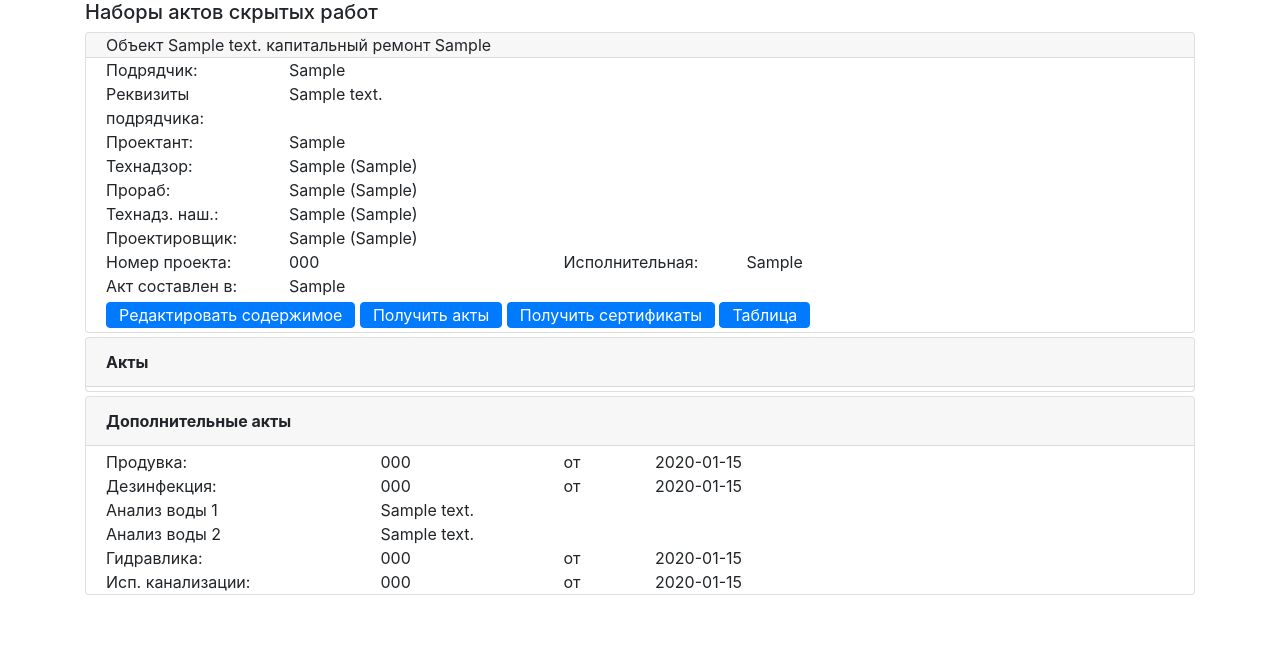
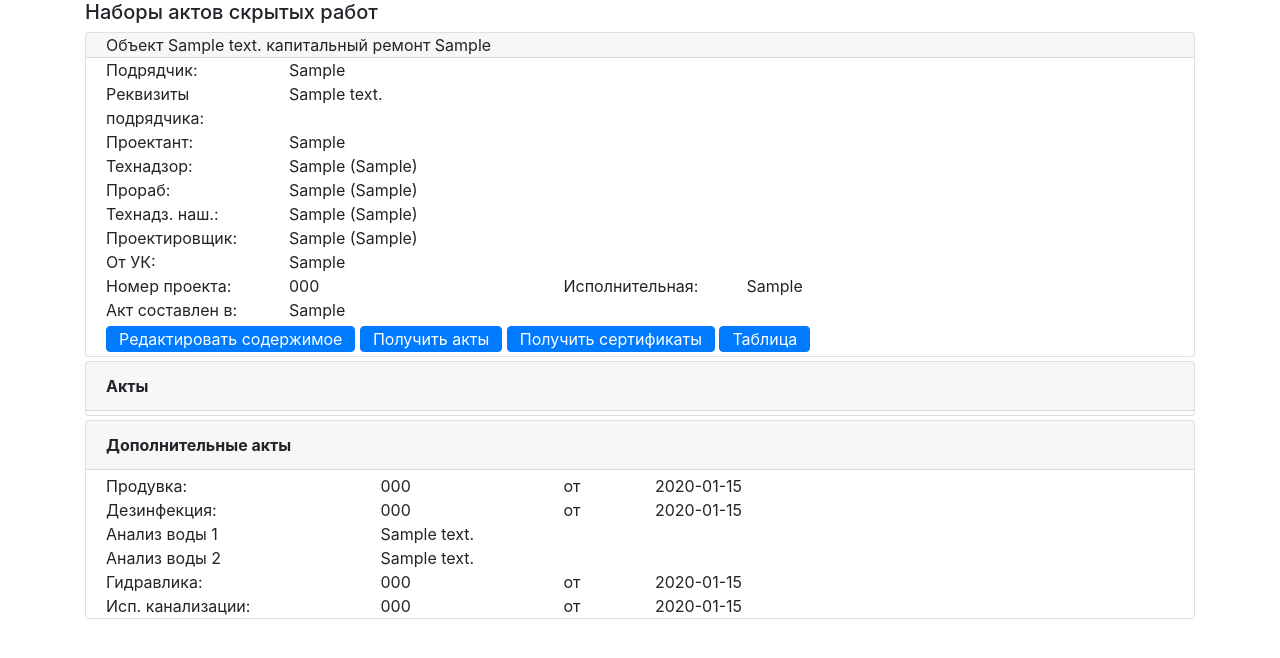
Before and after one commit to dezhik74/ActHiddeen, a Django app: a page that uses app/acts/hiddenactsbase/templates/hiddenactsbase/object_detail.html in a window 1280 px wide. Shown: the part 56-714 px from the top of the page. Run offline with Django 3.2, Linux system fonts and the light colour scheme; a user stored in the database is signed in; tables that the repository leaves empty hold one stand-in row (values such as "Sample post"); some libraries are stand-ins or nearby versions.

Commit message:
0.9.9 представитель УК в БД

```diff
--- a/app/acts/hiddenactsbase/models.py
+++ b/app/acts/hiddenactsbase/models.py
@@ -45,6 +45,7 @@
     contractor_engineer = models.CharField(max_length=200, verbose_name='Прораб')
     contractor_supervisor = models.CharField(max_length=200, verbose_name='Технадзор наш', blank=True)
     designer_engineer = models.CharField(max_length=200, verbose_name='Проектировщик', blank=True)
+    service_engineer = models.CharField(max_length=200, verbose_name='От УК', blank=True)
     project_number = models.CharField(max_length=100, verbose_name='Ном. проекта')
     exec_documents = models.CharField(max_length=500, verbose_name='Исполн.')
     supervisor_engineer_decree = models.CharField(max_length=200, verbose_name='Приказ технадзора')
--- a/app/acts/hiddenactsbase/templates/hiddenactsbase/object_detail.html
+++ b/app/acts/hiddenactsbase/templates/hiddenactsbase/object_detail.html
@@ -36,6 +36,10 @@
                     <div class="row">
                         <div class="col-md-2">Проектировщик:</div>
                         <div class="col-md-10">{{ my_obj.designer_engineer }} ({{ my_obj.designer_engineer_decree }})</div>
+                    </div>
+                    <div class="row">
+                        <div class="col-md-2">От УК:</div>
+                        <div class="col-md-10">{{ my_obj.service_engineer }}</div>
                     </div>
                     <div class="row">
                         <div class="col-md-2">Номер проекта:</div>
--- a/app/acts/hiddenactsbase/templates/hiddenactsbase/object_edit.html
+++ b/app/acts/hiddenactsbase/templates/hiddenactsbase/object_edit.html
@@ -70,6 +70,10 @@
                         <div class="col-sm-4">{{ form.designer_engineer }}</div>
                         <div class="col-sm-2 col-form-label-sm">{{ form.designer_engineer_decree.label }}</div>
                         <div class="col-sm-4">{{ form.designer_engineer_decree }}</div>
+                    </div>
+                    <div class="form-group row mb-1">
+                        <div class="col-sm-2 col-form-label-sm">{{ form.service_engineer.label }}</div>
+                        <div class="col-sm-10">{{ form.service_engineer }}</div>
                     </div>
                     <div class="form-group row mb-1">
                         <div class="col-sm-2 col-form-label-sm">{{ form.project_number.label }}</div>
```
Also changed, not shown: app/acts/hiddenactsbase/migrations/0014_objectacts_service_engineer.py (added), 1 other file.
